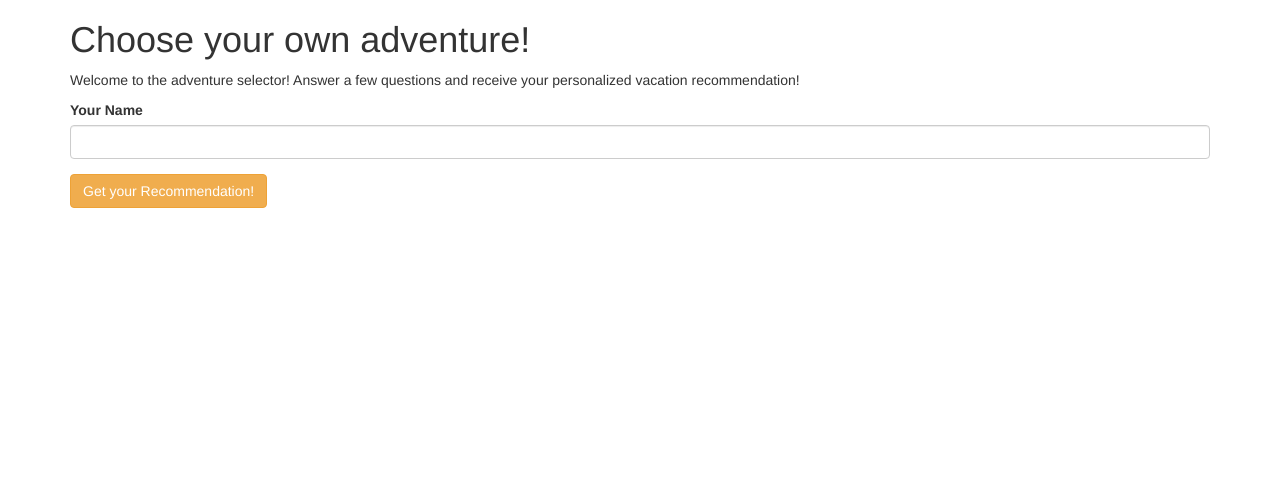
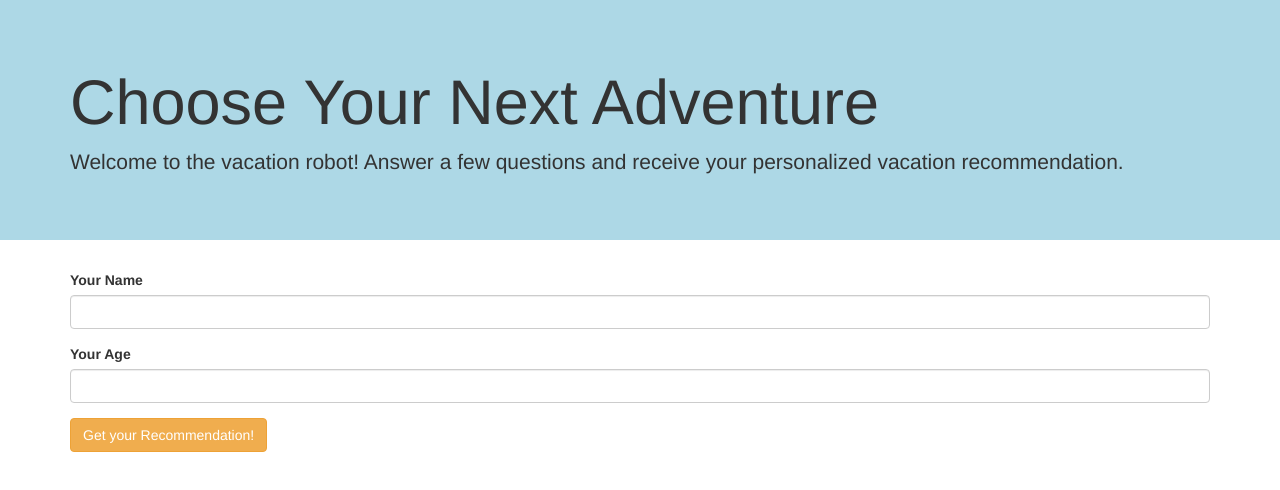
Before and after one commit to hyperlinkable/vacation, a plain HTML site: page index.html in a window 1280 px wide. Both pictures are taken after a click on the button "Begin Survey". Drawn offline with Linux system fonts and the light colour scheme.

Commit message:
add jumbotron and additional form input

```diff
--- a/css/styles.css
+++ b/css/styles.css
@@ -3,5 +3,9 @@
 }
 
 #reco {
-  display:none
+  display:none;
 }
+
+#intro {
+  background-color:lightblue;
+}
--- a/index.html
+++ b/index.html
@@ -8,11 +8,13 @@
     <title>TITLE</title>
   </head>
   <body>
-    <div class="container" id="intro">
-      <h1>Choose your own adventure!</h1>
-      <p>Welcome to the adventure selector! Answer a few questions and receive your personalized vacation recommendation!<p>
-        <button type="button" class="btn btn-primary" id="startSurvey">Begin Survey</button>
-    </div>
+      <div class="jumbotron" id="intro">
+        <div class="container">
+          <h1>Choose Your Next Adventure</h1>
+          <p>Welcome to the vacation robot! Answer a few questions and receive your personalized vacation recommendation.</p>
+          <button type="button" class="btn btn-primary" id="startSurvey">Begin Survey</button>
+        </div>
+      </div>
 
     <div class="container" id="survey">
       <form>
@@ -20,14 +22,18 @@
           <label for="name">Your Name</label>
           <input id="name" class="form-control" type="text">
         </div>
+        <div class="form-group">
+          <label for="age">Your Age</label>
+          <input id="age" class="form-control" type="text">
+        </div>
 
         <button type="submit" class="btn btn-warning">Get your Recommendation!</button>
       </form>
     </div>
 
     <div class="container" id="reco">
-      <h1>Your personalized travel recommendation</h1>
-      <p>your name is <span class="name"></span></p>
+      <h1>Your Personalized Travel Recommendation</h1>
+      <p>your name is <span class="name"></span> and your age is <span class="age"></span></p>
     </div>
 
 
--- a/js/scripts.js
+++ b/js/scripts.js
@@ -1,4 +1,5 @@
 $(document).ready(function() {
+
 // Click to begin survey, hide start button, and show survey form
   $("button#startSurvey").click(function() {
     $("button#startSurvey").hide();
@@ -12,12 +13,14 @@ $(document).ready(function() {
 
 // Identify form input variables
     var nameInput = $("input#name").val();
+    var ageInput = $("input#age").val();
 
 // Logic to determine recommendations
 
 
 // Inject form input variables into recommendation text
     $(".name").text(nameInput);
+    $(".age").text(ageInput);
 
 // Show recommended destination and image
 
```
